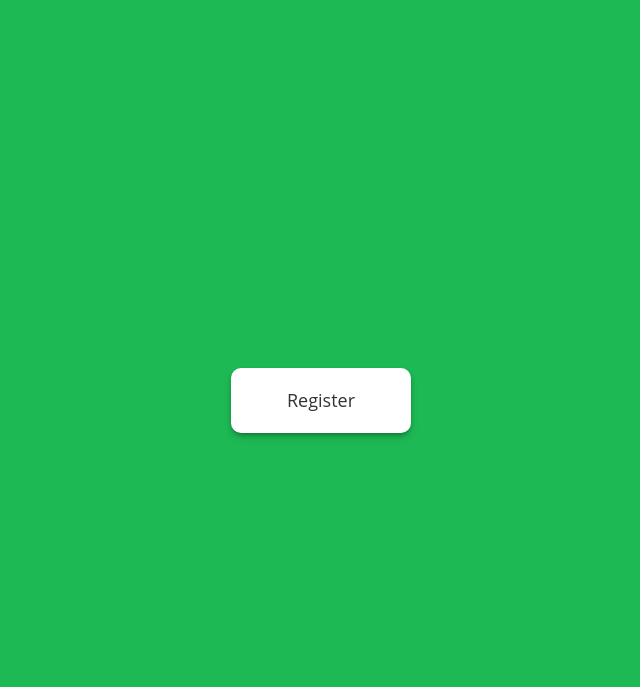
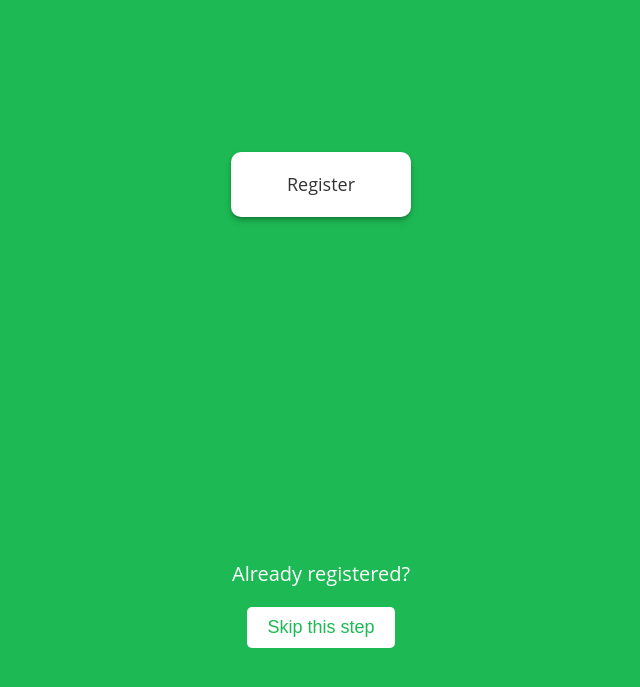
Before and after one commit to TechShivvy/Feat.ify, a Flask app: page /form in a window 1280 px wide. Shown: the top 687 px of the page, without its empty margins (319-959 px from the left). Run offline with Flask 3, Linux system fonts and the light colour scheme.

Commit message:
footer skip button

```diff
--- a/static/styles/form.css
+++ b/static/styles/form.css
@@ -435,11 +435,33 @@ body {
 .c-form__progress {
   position: fixed;
   left: 0;
-  min-height: 100%;
+  min-height: 100vh;
   width: 0;
   background-color: #199e48;
   transition: 0.3s;
   z-index: 1;
+}
+#skipButton{
+  font-size: 18px;
+  padding: 10px 20px;
+  background-color: #fff;
+  color: #1db954;
+  z-index: 2;
+  border: none;
+  border-radius: 5px;
+  cursor: pointer;
+}
+
+#skipText{
+  font-size: 20px;
+  color: white;
+  z-index: 2;
+}
+
+.SkipShit{
+  text-align: center;
+  margin-top: 20px;
+  z-index: 2;
 }
 
 @media (max-width: 768px){
--- a/templates/form.html
+++ b/templates/form.html
@@ -32,27 +32,6 @@
     <div class="c-formContainer">
       <!-- <div class="c-welcome">Welcome aboard!</div> -->
       <div class="c-welcome">
-        <div style="text-align: center; margin-top: 20px">
-          <p id="skipText" style="font-size: 20px; color: white; z-index: 2;">
-            Already registered?
-          </p>
-          <button
-            id="skipButton"
-            style="
-              font-size: 18px;
-              padding: 10px 20px;
-              background-color: #fff;
-              color: #1db954;
-              z-index: 2;
-              border: none;
-              border-radius: 5px;
-              cursor: pointer;
-            "
-            onclick="skipStep()"
-          >
-            Skip this step
-          </button>
-        </div>
         <p class="large-text">Welcome aboard!</p>
         <p class="small-text">
           (Please wait until you receive a confirmation email :p)
@@ -142,7 +121,17 @@
         <label class="c-form__toggle" for="start">Register</label>
       </form>
     </div>
-
+    <div class="SkipShit">
+      <p id="skipText">
+        Already registered?
+      </p>
+      <button
+        id="skipButton"
+        onclick="skipStep()"
+      >
+        Skip this step
+      </button>
+    </div>
     <script src="{{ url_for('static', filename='scripts/form.js') }}"></script>
   </body>
 </html>
--- a/templates/home.html
+++ b/templates/home.html
@@ -280,10 +280,7 @@
     </div>
 
     <footer class="text-center text-lg-start bg-light text-muted" style="display: none;">
-      <div
-        class="text-center p-4"
-        style="background-color: rgba(0, 0, 0, 0.05)"
-      >
+      <div class="text-center p-4">
       <a class="text-reset fw-bold" href="https://github.com/TechShivvy/Feat.ify" target="_blank">Feat.ify</a>
       &copy; 2023 - All rights reserved | Created with ❤️ by Hitesh & Shivi (no homo)
     </footer>
```
Also changed, not shown: static/styles/home.css (+27 -0 lines).
